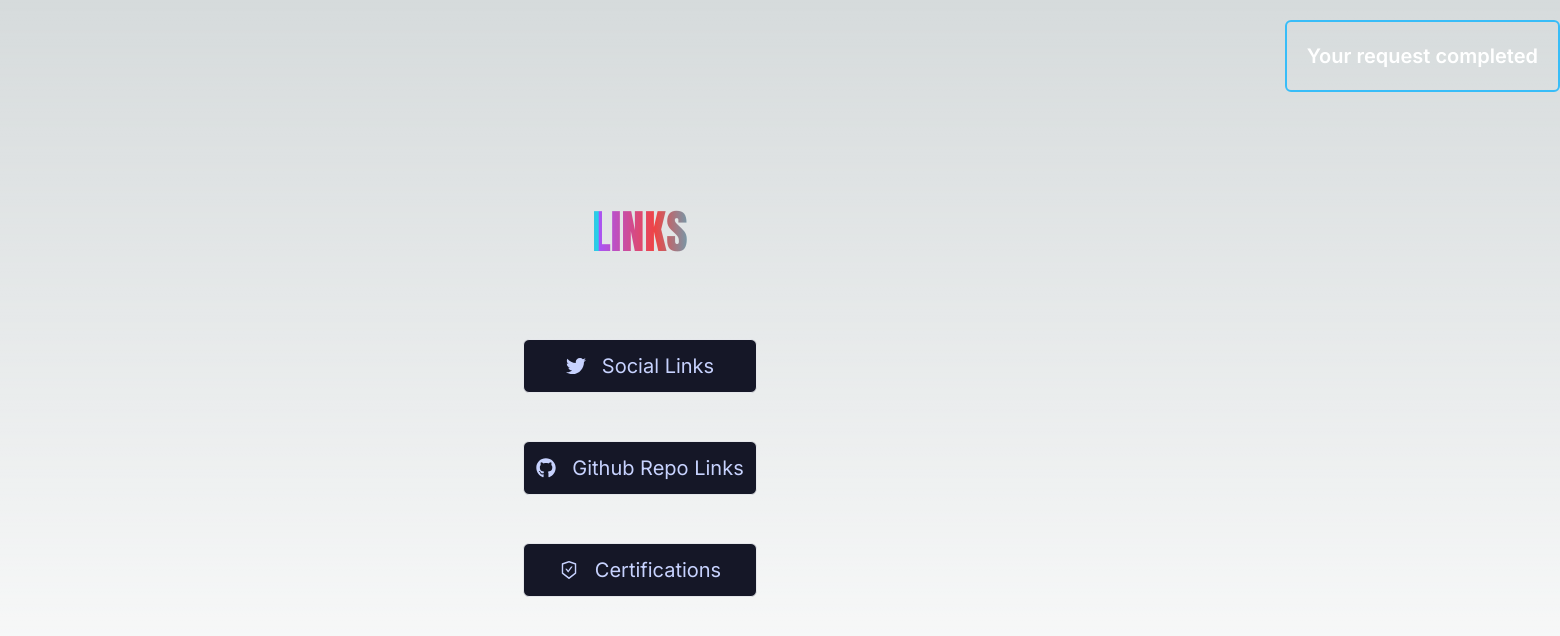
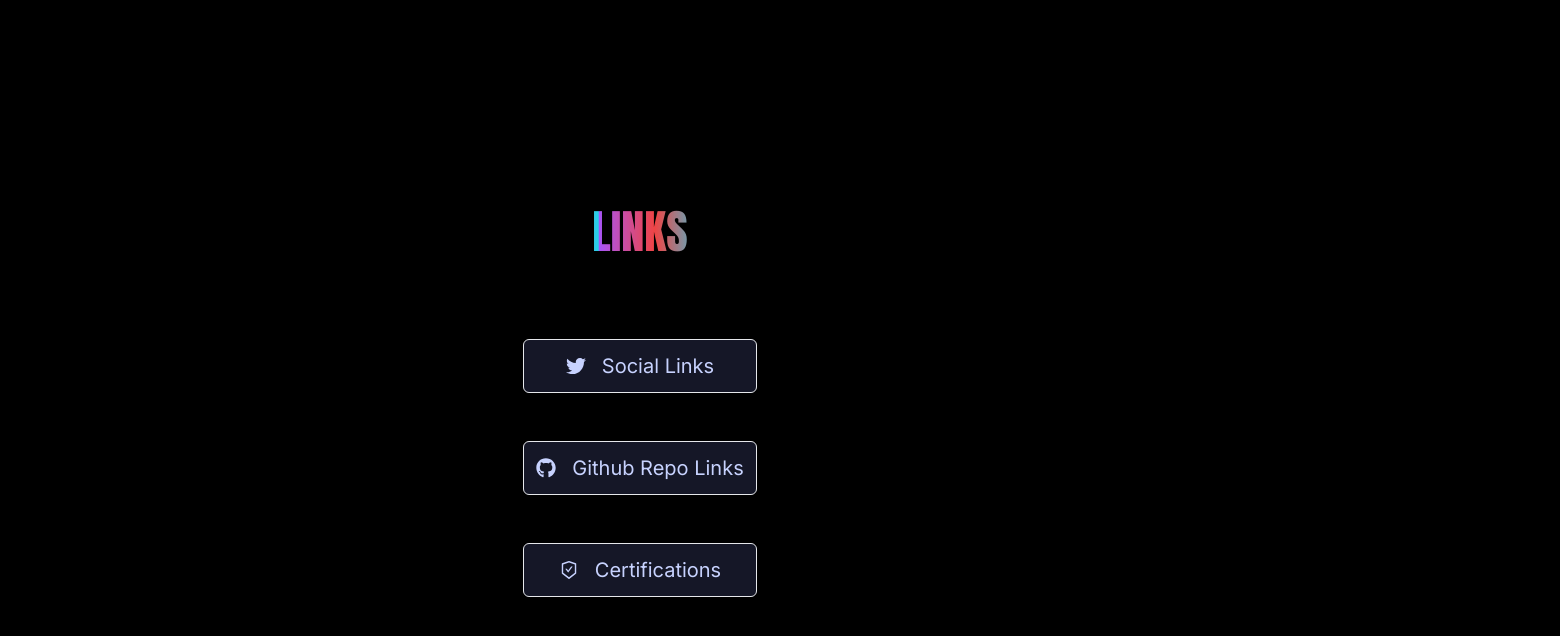
Before and after one commit to dazzlerabhi30800/link-portfolio-appwrite, a Next.js app: page / in a window 1280 px wide. Shown: the top 636 px of the page, 1560 px wide, since content can reach past the window. Built offline with nearby package versions, Linux system fonts and the light colour scheme; no server answers.

Commit message:
fixed overflow issue

```diff
--- a/src/app/globals.css
+++ b/src/app/globals.css
@@ -3,17 +3,9 @@
 @tailwind utilities;
 
 :root {
-  --foreground-rgb: 0, 0, 0;
-  --background-start-rgb: 214, 219, 220;
-  --background-end-rgb: 255, 255, 255;
-}
-
-@media (prefers-color-scheme: dark) {
-  :root {
-    --foreground-rgb: 255, 255, 255;
-    --background-start-rgb: 0, 0, 0;
-    --background-end-rgb: 0, 0, 0;
-  }
+  --foreground-rgb: 255, 255, 255;
+  --background-start-rgb: 0, 0, 0;
+  --background-end-rgb: 0, 0, 0;
 }
 
 body {
@@ -34,6 +26,10 @@
 }
 * {
   font-family: var(--font-inter);
+}
+html {
+  width: 100%;
+  overflow-x: hidden;
 }
 
 h1 {
@@ -134,8 +130,8 @@
   }
 }
 
-@layer utilities {
+/* @layer utilities {
   .text-balance {
     text-wrap: balance;
   }
-}
+} */
```
